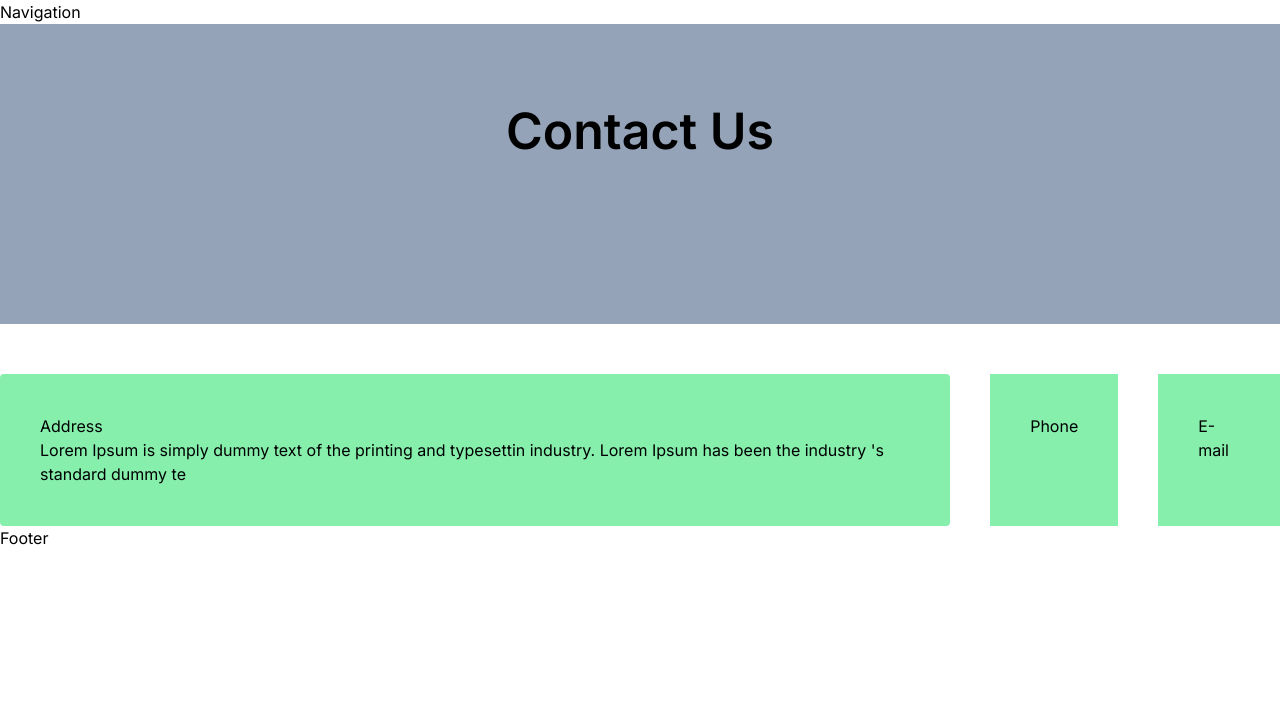
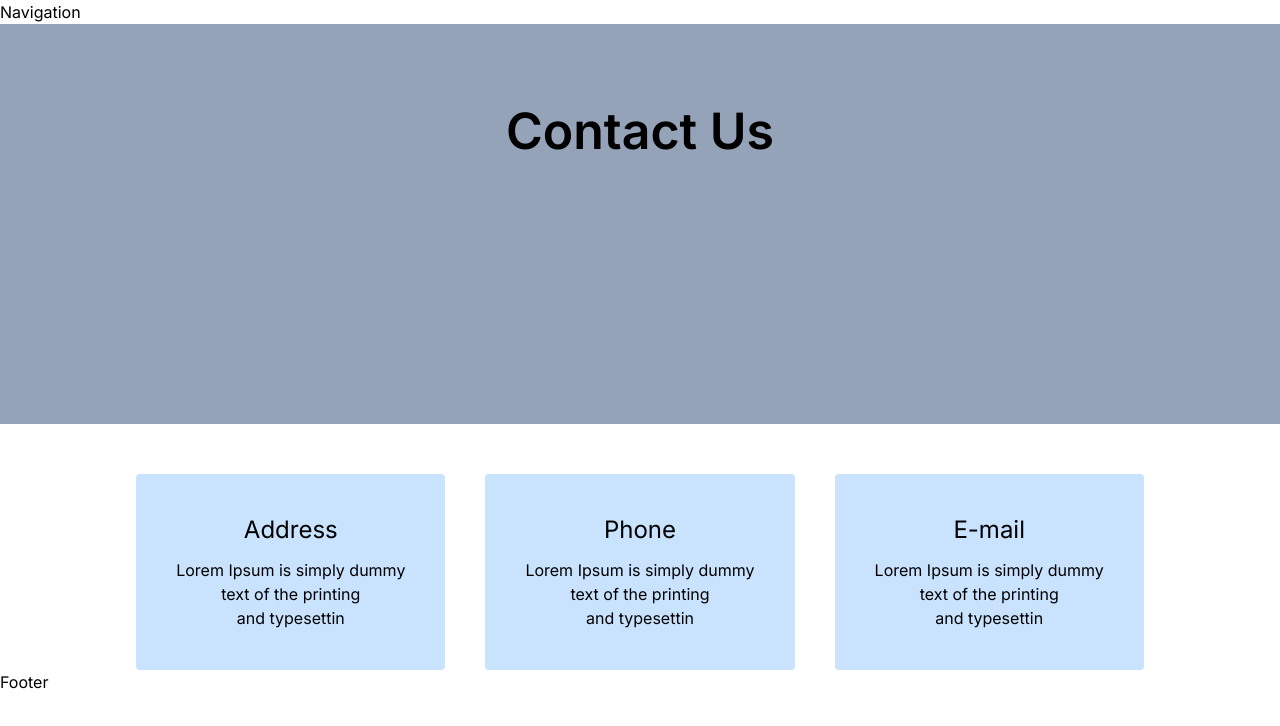
Before and after one commit to ncloudsolution/reacttourism, a Next.js app: page /contactus in a window 1280 px wide. Shown: the top 726 px of the page. Built offline with nearby package versions, Linux system fonts and the light colour scheme.

Commit message:
structure changes 1

```diff
--- a/app/contactus/page.jsx
+++ b/app/contactus/page.jsx
@@ -1,26 +1,39 @@
 "use client";
 import { SingleVehicleContext } from "@/context/SingleVehicalContextProvider";
 import React, { useContext } from "react";
-
 
 const Contact = () => {
   const { vehicle, setVehical } = useContext(SingleVehicleContext);
   return (
     <>
-      <div className="bg-slate-400  h-[300px] flex flex-col">
-        <h1 className="text-center text-[50px] pt-[70px] font-semibold">Contact Us</h1>
+      <div className="bg-slate-400  h-[400px] flex flex-col">
+        <h1 className="text-center text-[50px] pt-[70px] font-semibold">
+          Contact Us
+        </h1>
       </div>
 
-       <div className="flex flex-row justify-center pt-[50px] gap-10 ">
-        <div className="bg-green-300 p-10 rounded"><h1>Address</h1>
-        <p>Lorem Ipsum is simply dummy text of the printing and typesettin
-           industry. Lorem Ipsum has been the industry
-           's standard dummy te
+      <div className="flex flex-row justify-center pt-[50px] gap-10">
+        <div className="bg-blue-300/50 p-10 rounded">
+          <h1 className="text-center text-2xl pb-3">Address</h1>
+          <p className="text-center">
+            Lorem Ipsum is simply dummy <br /> text of the printing <br />
+            and typesettin
           </p>
-
         </div>
-        <div className="bg-green-300 p-10"><h1>Phone</h1></div>
-        <div className="bg-green-300 p-10"><h1>E-mail</h1></div>
+        <div className="bg-blue-300/50 p-10 rounded">
+          <h1 className="text-center text-2xl pb-3">Phone</h1>
+          <p className="text-center">
+            Lorem Ipsum is simply dummy <br /> text of the printing <br />
+            and typesettin
+          </p>
+        </div>
+        <div className="bg-blue-300/50 p-10 rounded">
+          <h1 className="text-center text-2xl pb-3">E-mail</h1>
+          <p className="text-center">
+            Lorem Ipsum is simply dummy <br /> text of the printing <br />
+            and typesettin
+          </p>
+        </div>
       </div>
     </>
   );
```
